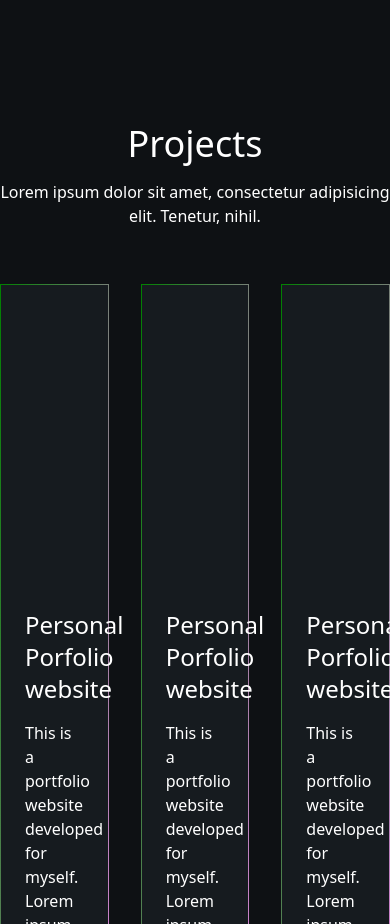
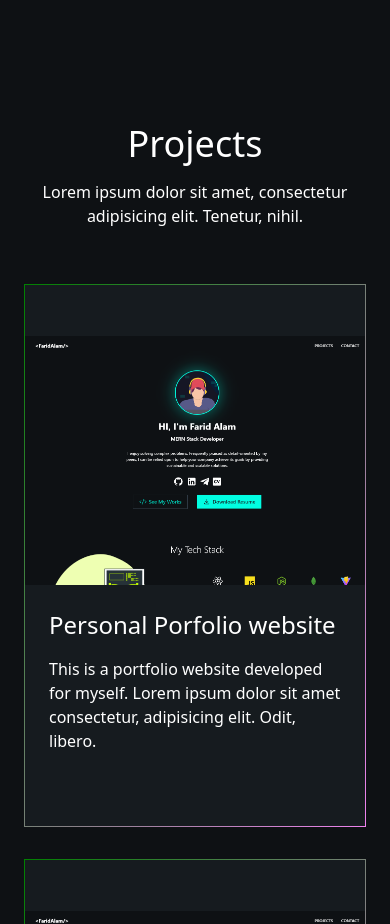
Before and after one commit to faridalam61/portfolio, a React (Vite) app: page / in a window 390 px wide. Shown: the part 1900-2824 px from the top of the page. Built offline with nearby package versions, Linux system fonts and the light colour scheme; some icons are missing.

Commit message:
Responsive design updated

```diff
--- a/src/Components/Home/TopProjects.jsx
+++ b/src/Components/Home/TopProjects.jsx
@@ -7,7 +7,7 @@ import { Link } from "react-router-dom";
 function TopProjects() {
   return (
     <div className="my-10" id="projects">
-      <div className="container mx-auto mt-32">
+      <div className="container px-6 lg:px-0 mx-auto mt-32">
         <h2 className="text-4xl text-center font-light text-white mb-4">
           Projects
         </h2>
@@ -16,7 +16,7 @@ function TopProjects() {
           nihil.
         </p>
       </div>
-      <div className="grid grid-cols-3 gap-8 container mx-auto">
+      <div className="grid grid-cols-1 lg:grid-cols-3 gap-8 px-6 lg:px-0 container mx-auto">
         <ProjectCard
           image={porject1}
           title="Personal Porfolio website"
```
